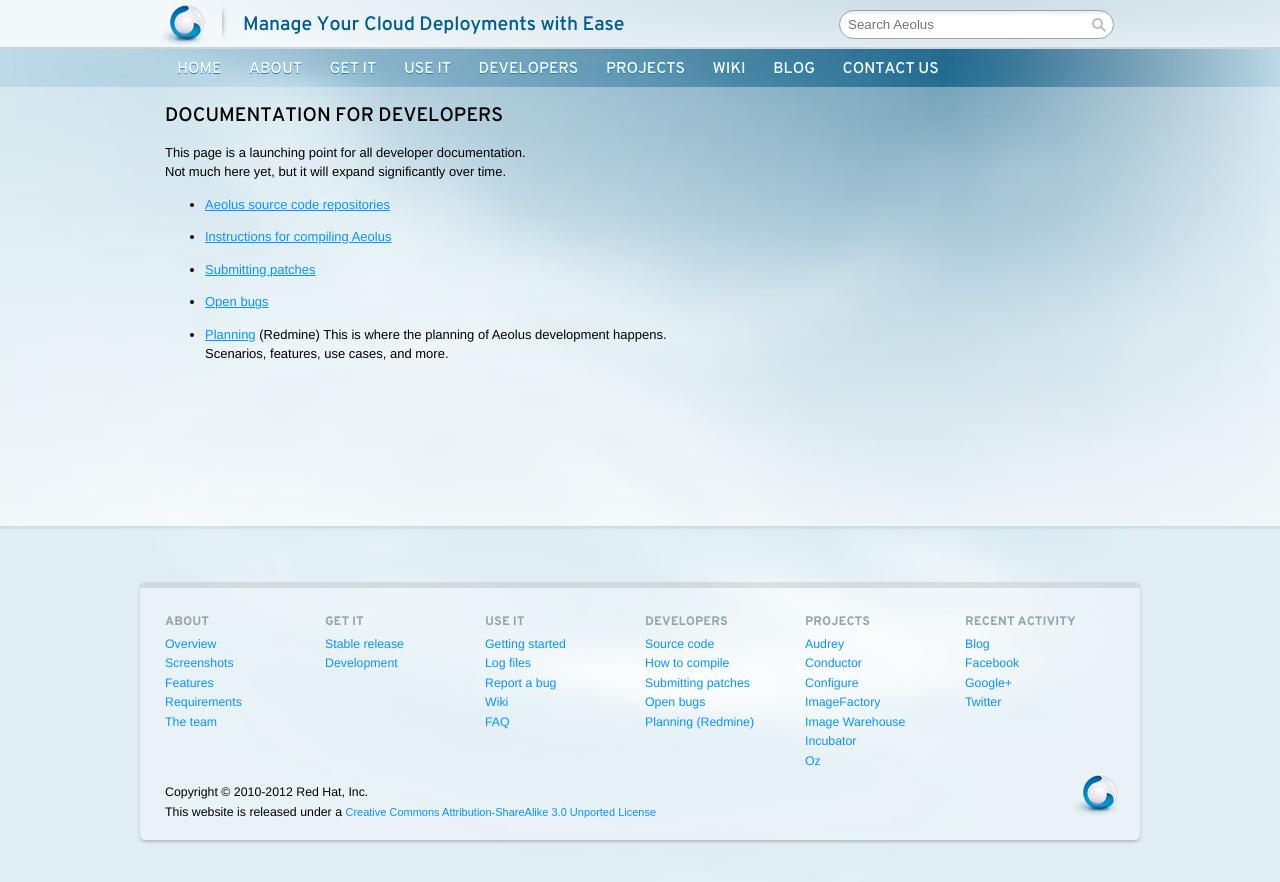
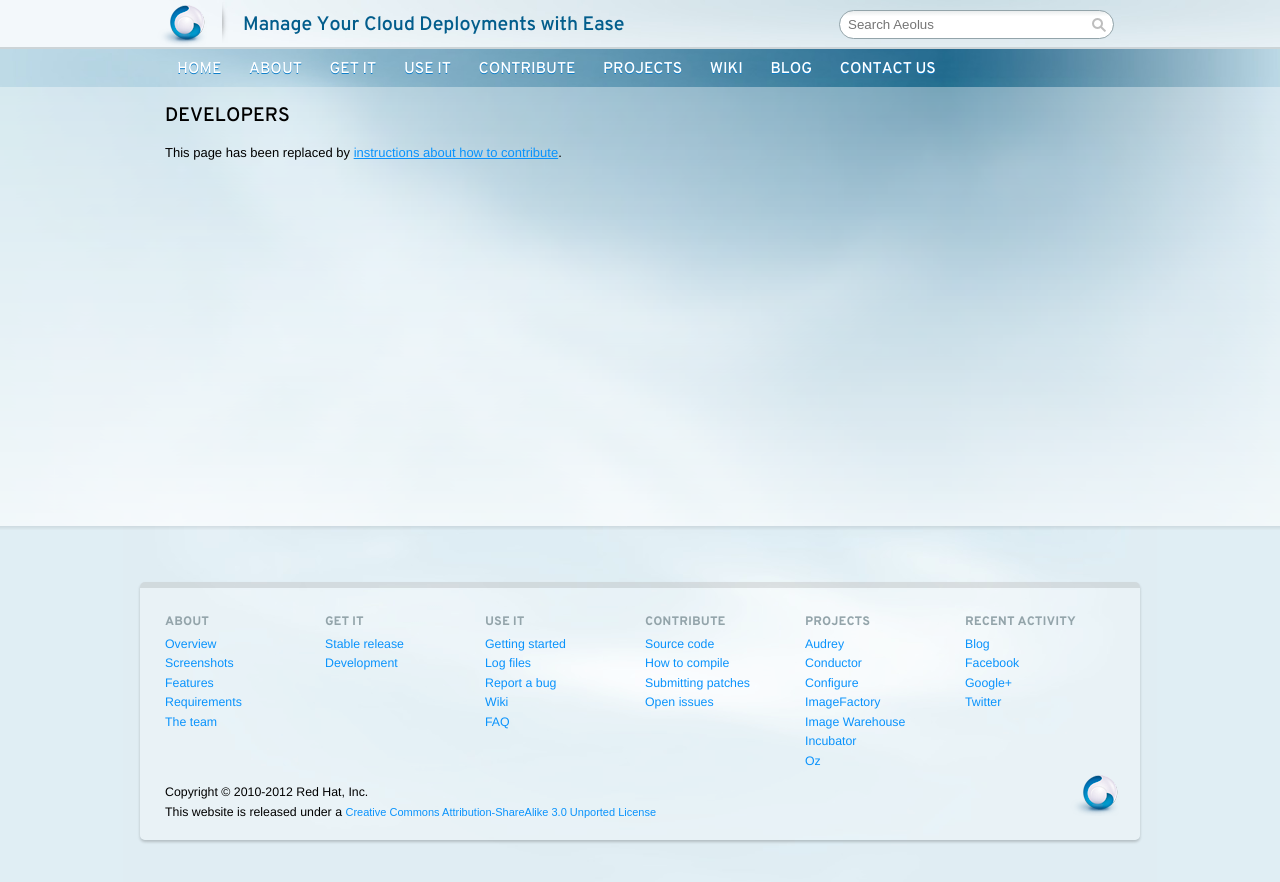
Before and after one commit to aeolusproject/aeolusproject.github.com, a Jekyll site: the page built from developers.html, in a window 1280 px wide. Shown: the top 882 px of the page. Built offline with Jekyll 4.4.1, drawn with Linux system fonts in a browser that asks for light colours; nearby versions of some CDN libraries; comment, search, counter and statistics services are not loaded.

Commit message:
Contribute page
The Developers page has been replaced by Contribute page with general
information about helping Aeolus in various ways. The old Developers
page didn't contain much information.

Links across the site (main menu, welcome page, footer) have been
updated to match the changes.

```diff
--- a/_includes/developers/developers.md
+++ /dev/null
@@ -1,17 +0,0 @@
-Documentation for Developers
-============================
-
-This page is a launching point for all developer documentation.
- Not much here yet, but it will expand significantly over time.
-
--   [Aeolus source code repositories](source.html)
-
--   [Instructions for compiling Aeolus](compiling.html)
-
--   [Submitting patches](patches.html "Guide to submitting patches")
-
--   [Open bugs](https://bugzilla.redhat.com/buglist.cgi?classification=Red%20Hat&query_format=advanced&bug_status=NEW&bug_status=ASSIGNED&bug_status=MODIFIED&product=CloudForms%20Cloud%20Engine "List of open bugs")
-
--   [Planning](https://redmine.aeolusproject.org/redmine "Project Planning in Redmine")
-    (Redmine) This is where the planning of Aeolus development happens.
-    Scenarios, features, use cases, and more.
--- a/_layouts/main.html
+++ b/_layouts/main.html
@@ -57,8 +57,8 @@
           <a href='use_it.html'>
             Use It
           </a>
-          <a href='developers.html'>
-            Developers
+          <a href='contribute.html'>
+            Contribute
           </a>
           <a href='projects.html'>
             Projects
@@ -176,8 +176,8 @@
         <div class='grid_4'>
           <dl>
             <dt>
-              <a href='developers.html' title='The area for Aeolus developers'>
-                Developers
+              <a href='contribute.html' title='How to contribute to the Aeolus project'>
+                Contribute
               </a>
             </dt>
             <dd>
@@ -196,13 +196,8 @@
               </a>
             </dd>
             <dd>
-              <a href='https://bugzilla.redhat.com/buglist.cgi?classification=Red%20Hat&amp;query_format=advanced&amp;bug_status=NEW&amp;bug_status=ASSIGNED&amp;bug_status=MODIFIED&amp;product=CloudForms%20Cloud%20Engine' title='List of open bugs'>
-                Open bugs
-              </a>
-            </dd>
-            <dd>
-              <a href='https://redmine.aeolusproject.org/redmine' title='Project Planning in Redmine'>
-                Planning (Redmine)
+              <a href='contribute.html#report-issues' title='Links to issue lists'>
+                Open issues
               </a>
             </dd>
           </dl>
--- a/developers.html
+++ b/developers.html
@@ -3,5 +3,8 @@
 title: Developers resource
 ---
 
-{%capture developers %} {% include developers/developers.md %} {%endcapture%}
-{{ developers | markdownify }}
+<h1>Developers</h1>
+
+<p>
+  This page has been replaced by <a href="contribute.html">instructions about how to contribute</a>.
+</p>
--- a/index.html
+++ b/index.html
@@ -55,7 +55,7 @@
         </div>
         <div id='developer_info'>
           <h1>
-            <a href='developers.html' style='color: #007EB5; text-decoration: none'>Developer Info</a>
+            <a href='contribute.html' style='color: #007EB5; text-decoration: none'>Developer Info</a>
           </h1>
           <h3>Aeolus:</h3>
           <ul>
```
Also changed, not shown: _layouts/gsg.html (+6 -11 lines), contribute.md (added, +96 -0 lines).
